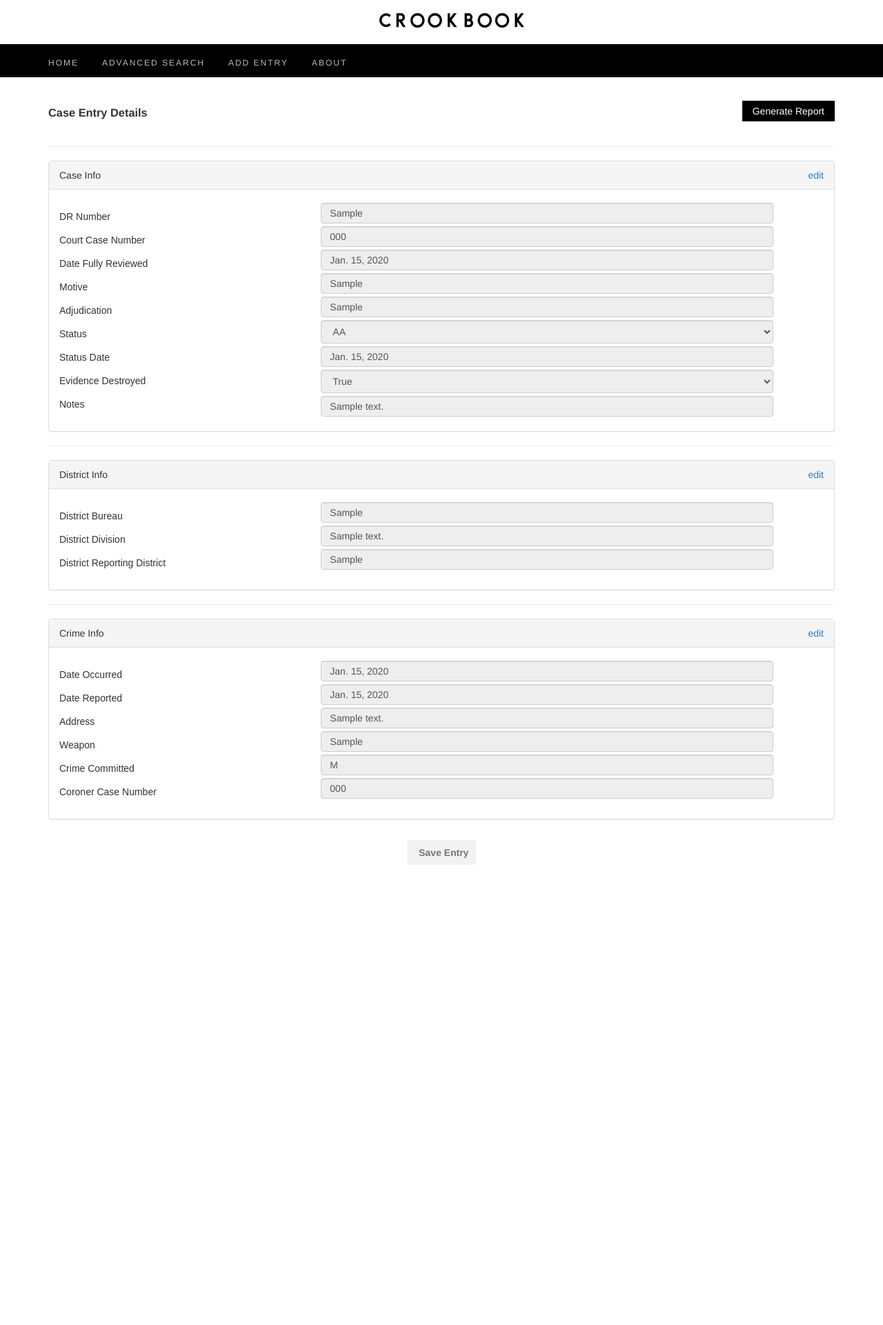
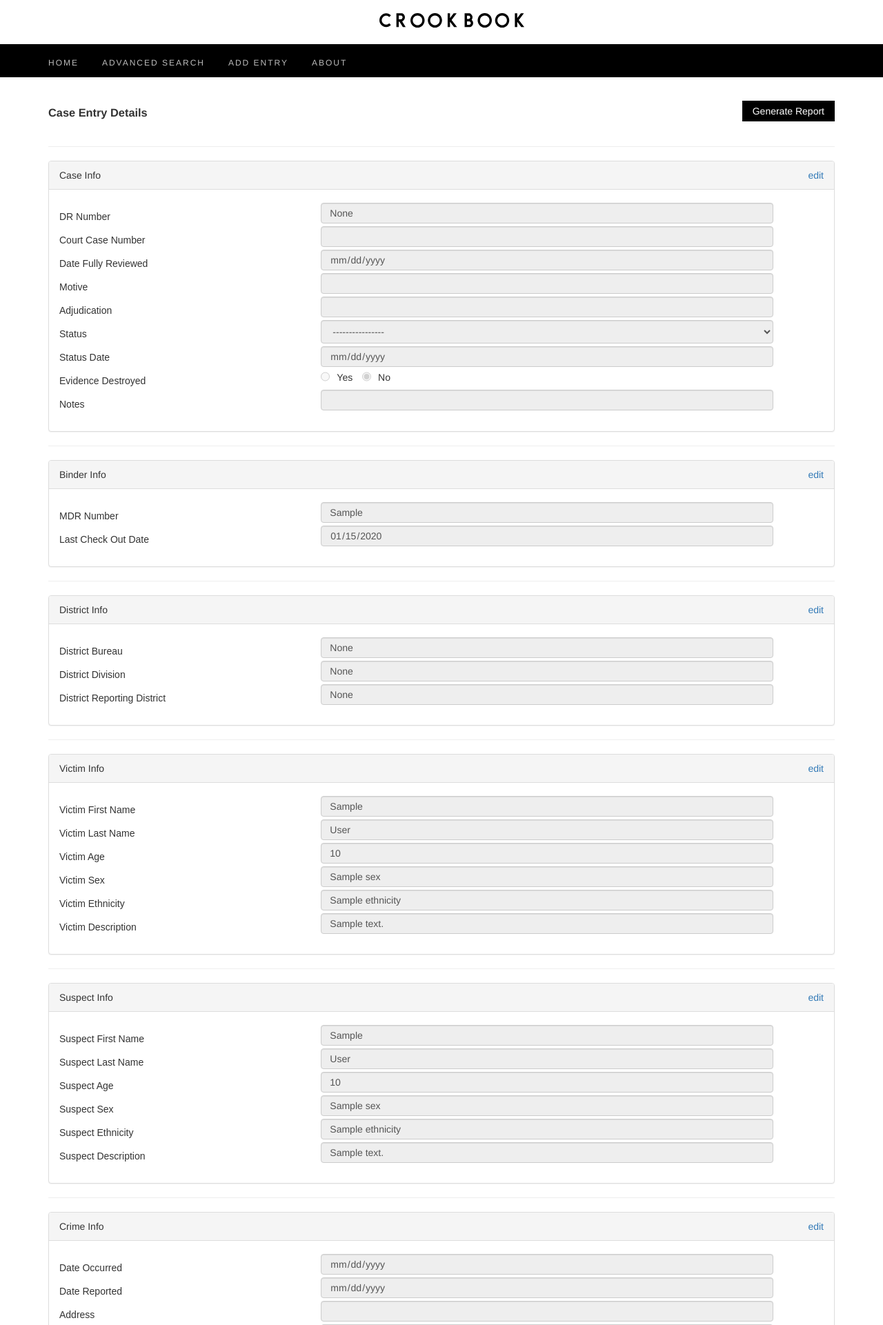
Before and after one commit to evanhessler/CrookBook, a Django app: template cases/templates/detail-entry.html in a window 1280 px wide. Shown: the top 1921 px of the page at 69% size. Before the commit the page ends 1254 px from the top, so only its background shows below. Run offline with Django 3.2, Linux system fonts and the light colour scheme; tables that the repository leaves empty hold one stand-in row (values such as "Sample post"); the template is opened without the code that fills it: values that come from a table or form of the project are taken from there, most other values are stand-ins (such as "Sample title", 1, 10 or a date in 2020); some libraries are stand-ins or nearby versions.

Commit message:
Added partial edit functionality

```diff
--- a/cases/forms.py
+++ b/cases/forms.py
@@ -28,5 +28,6 @@ class EventForm(ModelForm):
         model = Event
         exclude = ['case']
 
+BinderFormset = formset_factory(BinderForm, extra=20)
 VictimFormset = formset_factory(PersonForm, extra=20)
 SuspectFormset = formset_factory(PersonForm, extra=20)
--- a/cases/static/javascript/styles.js
+++ b/cases/static/javascript/styles.js
@@ -178,16 +178,21 @@ $(document).ready(function () {
 	// Attributes in detail-entry made editable
 	$('#case-edit').click(function() {
 		$(document).find('#case-input').children('input').each(function() {
-			$(this).attr("readonly", false);
+			$(this).attr("disabled", false);
 		});
 		$(document).find('#case-input').children('select').each(function() {
 			$(this).attr("disabled", false);
+		});
+		$(document).find('#case-input').children('span').each(function() {
+			$(this).children('input').each(function() {
+				$(this).attr("disabled", false);
+			});
 		});
 	});
 
 	$('#binder-edit').click(function() {
 		$(document).find('#binder-input').children('input').each(function() {
-			$(this).attr("readonly", false);
+			$(this).attr("disabled", false);
 		});
 		$(document).find('#binder-input').children('select').each(function() {
 			$(this).attr("disabled", false);
@@ -196,7 +201,7 @@ $(document).ready(function () {
 
 	$('#district-edit').click(function() {
 		$(document).find('#district-input').children('input').each(function() {
-			$(this).attr("readonly", false);
+			$(this).attr("disabled", false);
 		});
 		$(document).find('#district-input').children('select').each(function() {
 			$(this).attr("disabled", false);
@@ -205,7 +210,7 @@ $(document).ready(function () {
 
 	$('#crime-edit').click(function() {
 		$(document).find('#crime-input').children('input').each(function() {
-			$(this).attr("readonly", false);
+			$(this).attr("disabled", false);
 		});
 		$(document).find('#crime-input').children('select').each(function() {
 			$(this).attr("disabled", false);
--- a/cases/templates/detail-entry.html
+++ b/cases/templates/detail-entry.html
@@ -1,5 +1,5 @@
 <!--TODO: The shit bleeds through the nav bar. Make the p tags editable. -->
-{% extends 'snippets/nav.html' %}
+{% extends "snippets/nav.html" %}
   {% block content %}
   <form action="" method="post">
     {% csrf_token %}
@@ -25,39 +25,62 @@
                   <p>Status</p>
                   <p>Status Date</p>
                   <p>Evidence Destroyed</p>
+                  <p></p>
                   <p>Notes</p>
                 </div>
 
                 <div class="col-xs-8 detail-input" id="case-input">
-                  <input type="text" class='form-control' id="case-dr_nbr" name="case-dr-nbr" value='{{case.dr_nbr}}' readonly>
-                  <input type="text" class='form-control' id="case-court_case_number" name="case-court_case_number" value='{{case.court_case_number}}' readonly>
-                  <input type="text" class='form-control' id="case-date_fully_reviewed" name="case-date_fully_reviewed" value='{{case.date_fully_reviewed}}' readonly>
-                  <input type="text" class='form-control' id="case-motive" name="case-motive" value='{{case.motive}}' readonly>
-                  <input type="text" class='form-control' id="case-adjudication" name="case-adjudication" value='{{case.adjudication}}' readonly>
+                  <input type="text" class="form-control" id="case-dr_nbr" name="case-dr_nbr" value="{{ case_form.dr_nbr.value }}" disabled>
+                  <input type="text" class="form-control" id="case-court_case_number" name="case-court_case_number" value="{{ case_form.court_case_number.value|default:'' }}" disabled>
+                  <input type="date" class="form-control" id="case-date_fully_reviewed" name="case-date_fully_reviewed" value="{{ case_form.date_fully_reviewed.value|default:''|date:'Y-m-d' }}" disabled>
+                  <input type="text" class="form-control" id="case-motive" name="case-motive" value="{{ case_form.motive.value|default:'' }}" disabled>
+                  <input type="text" class="form-control" id="case-adjudication" name="case-adjudication" value="{{ case_form.adjudication.value|default:'' }}" disabled>
 
-                  <select class="form-control" id="case-status" name="case-status" required="" disabled>
-                    <option value="{{case.status}}" selected="">{{case.status}}</option>
-                    <option value="AA">Adult Arrest</option>
+                  <select class="form-control" id="case-status" name="case-status" disabled>
+                    <option value="{{ case_form.status.value|default:'' }}" selected="">{{ case_form.status.value|default:"----------------" }}</option>
+                    {% if case_form.status.value != "AA"%}
+                      <option value="AA">Adult Arrest</option>
+                    {% endif %}
+                    {% if case_form.status.value != "AO"%}
+                    <option value="AO">Adult Other</option>
+                    {% endif %}
+                    {% if case_form.status.value != "JA"%}
                     <option value="JA">Juvenile Arrest</option>
-                    <option value="AO">Adult Other</option>
-                    <option value="JO">Juvenile Arrest</option>
+                    {% endif %}
+                    {% if case_form.status.value != "JO"%}
+                    <option value="JO">Juvenile Other</option>
+                    {% endif %}
+                    {% if case_form.status.value != "IC"%}
                     <option value="IC">Investigation Continued</option>
+                    {% endif %}
                   </select>
 
-                  <input type="text" class='form-control' id="case-status_date" name="case-status_date" value='{{case.status_date}}' readonly>
+                  <input type="date" class="form-control" id="case-status_date" name="case-status_date" value="{{ case_form.status_date.value|default:''|date:'Y-m-d' }}" disabled>
 
-                  <select class="form-control" id="case-evidence_destroyed" name="case-evidence_destroyed" required="" disabled>
-                    <option value="{{case.evidence_destroyed}}" selected="" id="evidence_destroyed_input">{{case.evidence_destroyed}}</option>
+                    {% if case_form.evidence_destroyed.value is True %}
+                      <span class="radio-input"><input type="radio" id="case-evidence_destroyed" name="case-evidence_destroyed" checked disabled><span>Yes</span></span>
+                      <span class="radio-input"><input type="radio" id="case-evidence_destroyed" name="case-evidence_destroyed" disabled><span>No</span></span>
+                    {% elif case_form.evidence_destroyed.value is False %}
+                      <span class="radio-input"><input type="radio" id="case-evidence_destroyed" name="case-evidence_destroyed" disabled><span>Yes</span></span>
+                      <span class="radio-input"><input type="radio" id="case-evidence_destroyed" name="case-evidence_destroyed" checked disabled><span>No</span></span>
+                    {% else %}
+                      <span class="radio-input"><input type="radio" id="case-evidence_destroyed" name="case-evidence_destroyed" disabled><span>Yes</span></span>
+                      <span class="radio-input"><input type="radio" id="case-evidence_destroyed" name="case-evidence_destroyed" disabled><span>No</span></span>
+                    {% endif %}
                   </select>
 
-                  <input type="text" class='form-control' id="case-notes" name="case-notes" value='{{case.notes}}' readonly>
+                  <input type="text" class="form-control" id="case-notes" name="case-notes" value="{{ case_form.notes.value|default:'' }}" disabled>
                 </div>
               </div>
             </div>
           </div>
           <hr width="100%">
 
-          {% for binder in case.binders.all %}
+          <input type="hidden" name="binder-TOTAL_FORMS" value="{{ binders|length }}" id="id_binder-TOTAL_FORMS" />
+          <input type="hidden" name="binder-INITIAL_FORMS" value="{{ binders|length }}" id="id_binder-INITIAL_FORMS" />
+          <input type="hidden" name="binder-MIN_NUM_FORMS" value="0" id="id_binder-MIN_NUM_FORMS" />
+          <input type="hidden" name="binder-MAX_NUM_FORMS" value="1000" id="id_binder-MAX_NUM_FORMS" />
+          {% for binder in binders %}
             <div class="panel panel-default">
               <div class="panel-heading">
                 Binder Info
@@ -70,8 +93,8 @@
                     <p>Last Check Out Date</p>
                   </div>
                   <div class="col-xs-8 detail-input" id="binder-input">
-                    <input type="text" class='form-control' value='{{ binder.master_dr }}' readonly>
-                    <input type="text" class='form-control' value='{{ binder.check_out_date }}' readonly>
+                    <input type="text" class="form-control" id="binder-0-master_dr" name="binder-0-master_dr" value="{{ binder.master_dr }}" disabled>
+                    <input type="date" class="form-control" id="binder-0-check_out_date" name="binder-0-check_out_date" value="{{ binder.check_out_date|date:'Y-m-d' }}" disabled>
                   </div>
                 </div>
               </div>
@@ -92,22 +115,27 @@
                   <p>District Reporting District</p>
                 </div>
                 <div class="col-xs-8 detail-input" id="district-input">
-                  <input type="text" class='form-control' value='{{case.district.bureau}}' readonly>
-                  <input type="text" class='form-control' value='{{case.district.division}}' readonly>
-                  <input type="text" class='form-control' value='{{case.district.reporting_district}}' readonly>
+                  <input type="text" class="form-control" id="id_district-bureau" name="district-bureau" value="{{ district_form.bureau.value }}" disabled />
+                  <input type="text" class="form-control" id="id_district-division" name="district-division" value="{{ district_form.division.value }}" disabled />
+                  <input type="text" class="form-control" id="id_district-reporting_district" name="district-reporting_district" value="{{ district_form.reporting_district.value }}" disabled />
                 </div>
               </div>
             </div>
           </div>
           <hr width="100%">
 
-          {% for victim in case.victims.all %}
+
+          {% for victim in victims %}
             <div class="panel panel-default">
               <div class="panel-heading">
                 Victim Info
                 <a id="victim-edit">edit</a>
               </div>
               <div class="panel-body">
+                <input type="hidden" name="victim-TOTAL_FORMS" value="0" id="id_victim-TOTAL_FORMS" />
+                <input type="hidden" name="victim-INITIAL_FORMS" value="1" id="id_victim-INITIAL_FORMS" />
+                <input type="hidden" name="victim-MIN_NUM_FORMS" value="0" id="id_victim-MIN_NUM_FORMS" />
+                <input type="hidden" name="victim-MAX_NUM_FORMS" value="1000" id="id_victim-MAX_NUM_FORMS" />
                 <div class="row">
                   <div class="col-xs-4">
                     <p>Victim First Name</p>
@@ -118,12 +146,12 @@
                     <p>Victim Description</p>
                   </div>
                   <div class="col-xs-8 detail-input" id="victim-input">
-                    <input type="text" class='form-control' value='{{ victim.first_name }}' readonly>
-                    <input type="text" class='form-control' value='{{ victim.last_name }}' readonly>
-                    <input type="text" class='form-control' value='{{ victim.age }}' readonly>
-                    <input type="text" class='form-control' value='{{ victim.sex }}' readonly>
-                    <input type="text" class='form-control' value='{{ victim.ethnicity }}' readonly>
-                    <input type="text" class='form-control' value='{{ victim.description }}' readonly>
+                    <input type="text" class="form-control" id="id_victim-0-first_name" name="victim-0-first_name" value="{{ victim.first_name }}" disabled>
+                    <input type="text" class="form-control" id="id_victim-0-last_name" name="victim-0-last_name" value="{{ victim.last_name }}" disabled>
+                    <input type="text" class="form-control" id="id_victim-0-age" name="victim-0-age" value="{{ victim.age }}" disabled>
+                    <input type="text" class="form-control" id="id_victim-0-sex" name="victim-0-sex" value="{{ victim.sex }}" disabled>
+                    <input type="text" class="form-control" id="id_victim-0-ethnicity" name="victim-0-ethnicity" value="{{ victim.ethnicity }}" disabled>
+                    <input type="text" class="form-control" id="id_victim-0-description" name="victim-0-description" value="{{ victim.description }}" disabled>
                   </div>
                 </div>
               </div>
@@ -131,13 +159,17 @@
             <hr width="100%">
           {% endfor %}
 
-          {% for suspect in case.suspects.all %}
+          {% for suspect in suspects %}
             <div class="panel panel-default">
               <div class="panel-heading">
                 Suspect Info
                 <a id="suspect-edit">edit</a>
               </div>
               <div class="panel-body">
+                <input type="hidden" name="suspect-TOTAL_FORMS" value="0" id="id_suspect-TOTAL_FORMS" />
+                <input type="hidden" name="suspect-INITIAL_FORMS" value="1" id="id_suspect-INITIAL_FORMS" />
+                <input type="hidden" name="suspect-MIN_NUM_FORMS" value="0" id="id_suspect-MIN_NUM_FORMS" />
+                <input type="hidden" name="suspect-MAX_NUM_FORMS" value="1000" id="id_suspect-MAX_NUM_FORMS" />
                 <div class="row">
                   <div class="col-xs-4">
                     <p>Suspect First Name</p>
@@ -148,12 +180,12 @@
                     <p>Suspect Description</p>
                   </div>
                   <div class="col-xs-8 detail-input" id="suspect-input">
-                    <input type="text" class='form-control' value='{{ suspect.first_name }}' readonly>
-                    <input type="text" class='form-control' value='{{ suspect.last_name }}' readonly>
-                    <input type="text" class='form-control' value='{{ suspect.age }}' readonly>
-                    <input type="text" class='form-control' value='{{ suspect.sex }}' readonly>
-                    <input type="text" class='form-control' value='{{ suspect.ethnicity }}' readonly>
-                    <input type="text" class='form-control' value='{{ suspect.description }}' readonly>
+                    <input type="text" class="form-control" id="id_suspect-0-first_name" name="suspect-0-first_name" value="{{ suspect.first_name }}" disabled>
+                    <input type="text" class="form-control" id="id_suspect-0-last_name" name="suspect-0-last_name" value="{{ suspect.last_name }}" disabled>
+                    <input type="text" class="form-control" id="id_suspect-0-age" name="suspect-0-age" value="{{ suspect.age }}" disabled>
+                    <input type="text" class="form-control" id="id_suspect-0-sex" name="suspect-0-sex" value="{{ suspect.sex }}" disabled>
+                    <input type="text" class="form-control" id="id_suspect-0-ethnicity" name="suspect-0-ethnicity" value="{{ suspect.ethnicity }}" disabled>
+                    <input type="text" class="form-control" id="id_suspect-0-description" name="suspect-0-description" value="{{ suspect.description }}" disabled>
                   </div>
                 </div>
               </div>
@@ -178,12 +210,20 @@
                   <p>Coroner Case Number</p>
                 </div>
                 <div class="col-xs-8 detail-input" id="crime-input">
-                  <input type="text" class='form-control' value='{{event.date_occurred}}' readonly>
-                  <input type="text" class='form-control' value='{{event.date_reported}}' readonly>
-                  <input type="text" class='form-control' value='{{event.address}}' readonly>
-                  <input type="text" class='form-control' value='{{event.weapon}}' readonly>
-                  <input type="text" class='form-control' value='{{event.crime_committed}}' readonly>
-                  <input type="text" class='form-control' value='{{event.coroner_case_number}}' readonly>
+                  <input type="date" class="form-control" id="event-date_occurred" name="event-date_occurred" value="{{ event_form.date_occurred.value|default:''|date:'Y-m-d' }}" disabled>
+                  <input type="date" class="form-control" id="event-date_reported" name="event-date_reported" value="{{ event_form.date_reported.value|default:''|date:'Y-m-d' }}" disabled>
+                  <input type="text" class="form-control" id="event-address" name="event-address" value="{{ event_form.address.value|default:'' }}" disabled>
+                  <input type="text" class="form-control" id="event-weapon" name="event-weapon" value="{{ event_form.weapon.value|default:'' }}" disabled>
+
+                  <select class="form-control" id="event-crime_committed" name="event-crime_committed" disabled>
+                    {% if event_form.crime_committed.value == "M" %}
+                      <option value="M" selected>Murder</option>
+                    {% else %}
+                      <!-- Future logic for additional crimes would go here -->
+                      <option value="M" selected>Murder</option>
+                    {% endif %}
+
+                  <input type="text" class="form-control" id="event-coroner_case_number" name="event-coroner_case_number" value="{{ event_form.coroner_case_number.value|default:'' }}" disabled>
                 </div>
               </div>
             </div>
```
Also changed, not shown: cases/views.py (+82 -16 lines).
